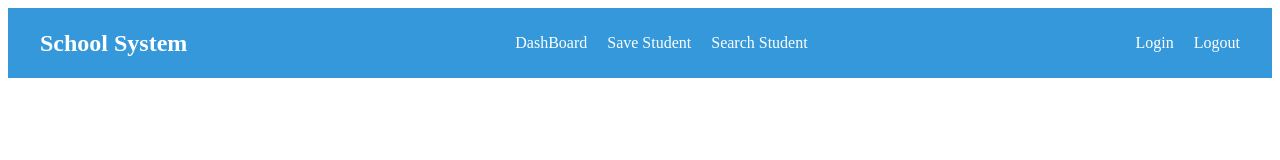
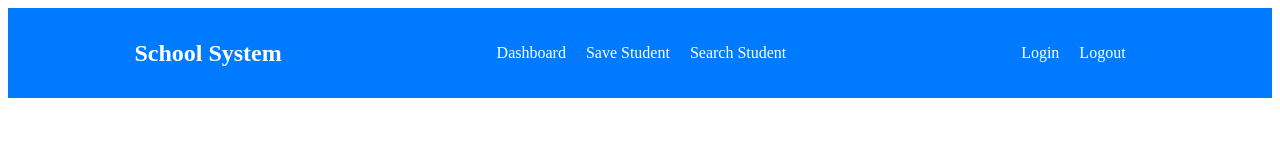
Before and after one commit to sovisrushain/school-system-spring-microservices, an Angular app in the folder web-client/: page /save in a window 1280 px wide. Shown: the top 160 px of the page. Built offline with nearby package versions, Linux system fonts and the light colour scheme; no server answers.

Commit message:
header and error page component styles

```diff
--- a/web-client/src/app/components/error-page/error-page.component.css
+++ b/web-client/src/app/components/error-page/error-page.component.css
@@ -1,18 +1,14 @@
-body {
-  font-family: Arial, sans-serif;
-  background-color: #f5f5f5;
+.container {
   display: flex;
+  flex-direction: column;
   align-items: center;
   justify-content: center;
   height: 100vh;
-  margin: 0;
+  text-align: center;
 }
 
-h1 {
-  font-size: 120px;
-  color: #e74c3c; /* Red color */
-  margin: 100px 0;
-  /*margin-top: 40px;*/
-  text-shadow: 4px 4px 4px rgba(0, 0, 0, 0.2);
-  text-align: center;
+.title {
+  font-size: 48px; /* Adjust the font size as needed */
+  font-weight: bold;
+  color: #ff0000; /* Red color for the title */
 }
--- a/web-client/src/app/components/error-page/error-page.component.html
+++ b/web-client/src/app/components/error-page/error-page.component.html
@@ -1 +1,3 @@
-<h1>404</h1>
+<div class="container">
+  <p class="title">404</p>
+</div>
--- a/web-client/src/app/components/header/header.component.css
+++ b/web-client/src/app/components/header/header.component.css
@@ -1,53 +1,38 @@
 .header {
-  background-color: #3498db;
-  color: #ffffff;
-  padding: 10px 0;
+  background-color: #007bff; /* Blue background color for the header */
+  color: #fff; /* White text color */
+  padding: 20px 0; /* Adjust the padding as needed */
 }
 
-.header nav {
+.nav {
   display: flex;
   justify-content: space-between;
   align-items: center;
-  max-width: 1200px;
-  margin: 0 auto;
-  padding: 0 20px;
+  width: 80%; /* Adjust the width as needed */
+  margin: 0 auto; /* Center the nav horizontally */
 }
 
 .logo {
-  font-size: 24px;
+  font-size: 24px; /* Adjust the font size as needed */
   font-weight: bold;
 }
 
-.nav-list {
-  list-style: none;
+.nav-list, .auth-list {
+  list-style-type: none;
+  padding: 0;
   display: flex;
-  gap: 20px;
 }
 
-.nav-item a {
-  text-decoration: none;
-  color: #ffffff;
-  font-weight: 500;
-  transition: color 0.3s;
+.nav-item, .auth-item {
+  margin-right: 20px; /* Adjust the margin between menu items as needed */
 }
 
-.nav-item a:hover {
-  color: #ffcc29;
+.nav-item a, .auth-item a {
+  text-decoration: none;
+  color: #fff; /* White text color for links */
+  font-size: 16px; /* Adjust the font size as needed */
 }
 
-.auth-list {
-  list-style: none;
-  display: flex;
-  gap: 20px;
+.nav-item a:hover, .auth-item a:hover {
+  text-decoration: underline; /* Underline links on hover */
 }
-
-.auth-item a {
-  text-decoration: none;
-  color: #ffffff;
-  font-weight: 500;
-  transition: color 0.3s;
-}
-
-.auth-item a:hover {
-  color: #ffcc29;
-}
--- a/web-client/src/app/components/header/header.component.html
+++ b/web-client/src/app/components/header/header.component.html
@@ -1,14 +1,14 @@
 <header class="header">
-  <nav>
+  <nav class="nav">
     <div class="logo">School System</div>
     <ul class="nav-list">
-      <li class="nav-item"><a routerLink="/dashboard">DashBoard</a></li>
+      <li class="nav-item"><a routerLink="/dashboard">Dashboard</a></li>
       <li class="nav-item"><a routerLink="/save">Save Student</a></li>
       <li class="nav-item"><a routerLink="/search">Search Student</a></li>
     </ul>
     <ul class="auth-list">
       <li class="auth-item"><a routerLink="/login">Login</a></li>
-      <li class="auth-item"><a  routerLink="/logout">Logout</a></li>
+      <li class="auth-item"><a routerLink="/logout">Logout</a></li>
     </ul>
   </nav>
 </header>
```
